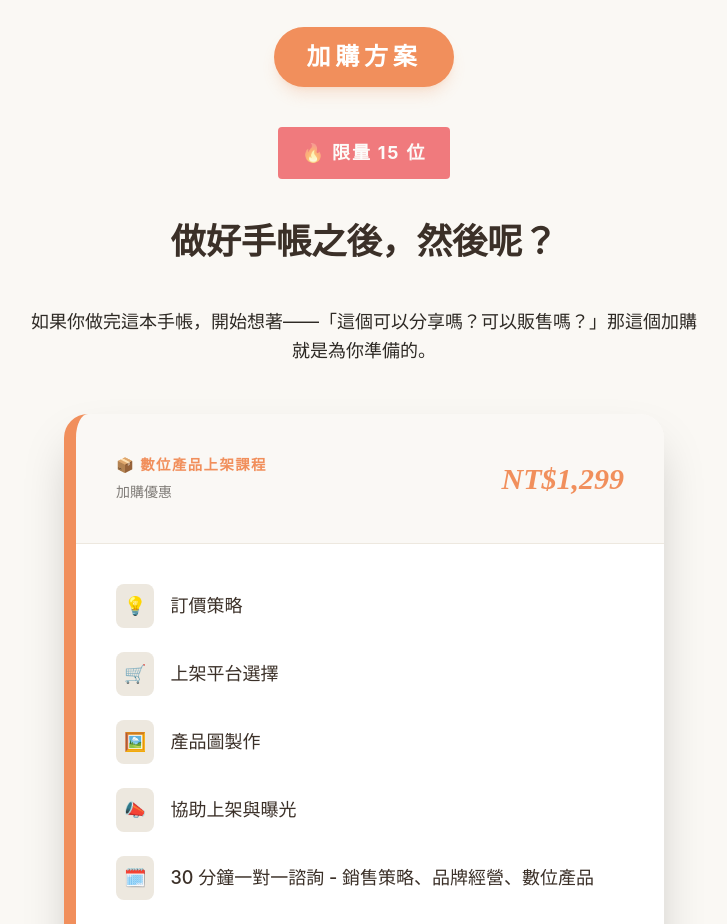
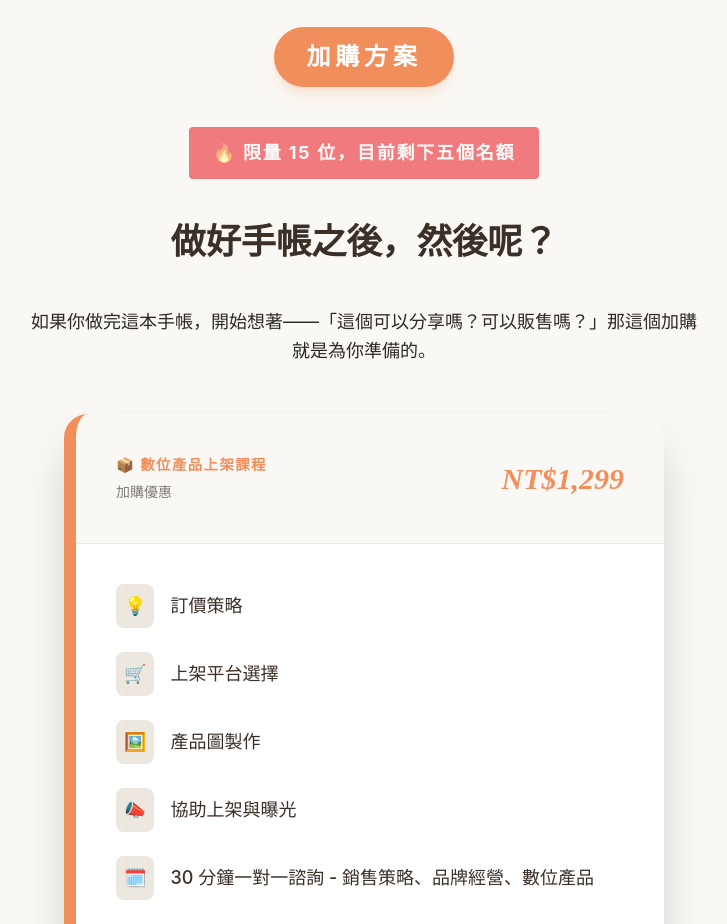
Before and after one commit to jsspace1111-max/-, a React (Vite) app: page / in a window 1280 px wide. Shown: the part 9880-10804 px from the top of the page, without its empty margins (276-1003 px from the left). Built offline with nearby package versions, Linux system fonts and the light colour scheme.

Commit message:
feat: update limited offer text in App.tsx
Update the promotional banner to show remaining availability for the limited offer.

```diff
--- a/src/App.tsx
+++ b/src/App.tsx
@@ -649,7 +649,7 @@ export default function App() {
           </motion.span>
           <div className="mb-10">
             <span className="bg-red-600 text-white font-bold px-6 py-3 rounded-sm text-base md:text-lg tracking-widest inline-block animate-pulse">
-              🔥 限量 15 位
+              🔥 限量 15 位，目前剩下五個名額
             </span>
           </div>
           <h2 className="text-[2.2rem] text-brown-dark mb-10 font-bold">做好手帳之後，然後呢？</h2>
```
